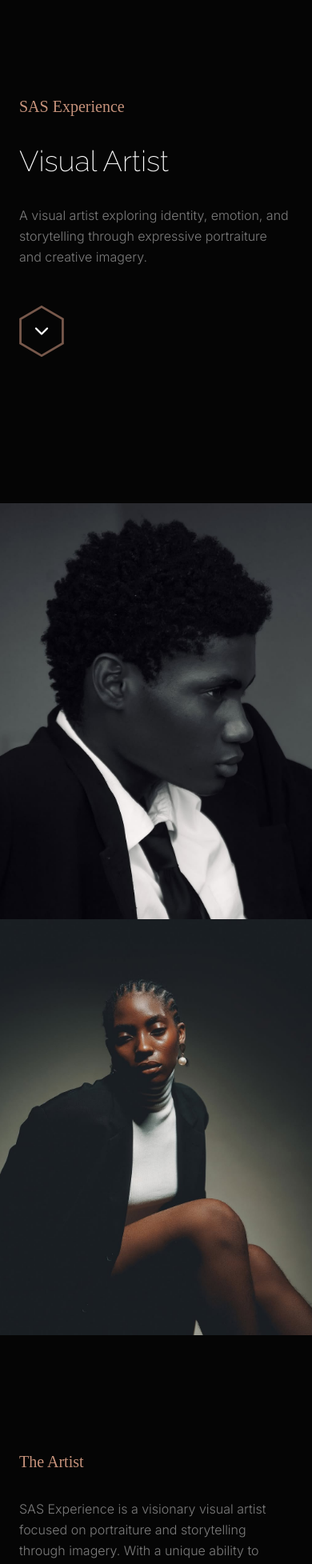
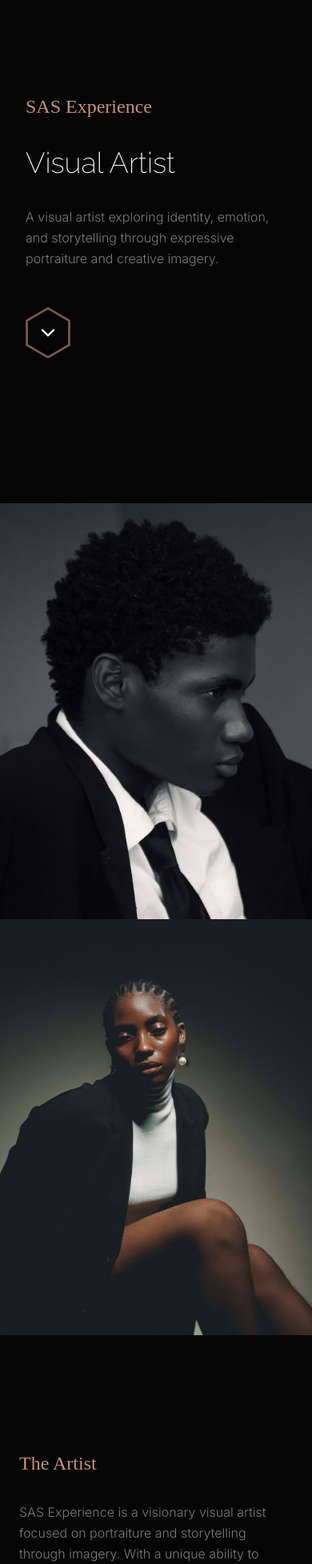
Before and after one commit to dprince001/Sas_experience, a React (Vite) app: page / in a window 390 px wide. Shown: the top 1955 px of the page at 80% size. Built offline with nearby package versions, Linux system fonts and the light colour scheme; a web font is replaced by a local one.

Commit message:
built SAS Experience landing page

```diff
--- a/src/components/About.tsx
+++ b/src/components/About.tsx
@@ -2,7 +2,7 @@ const About = () => {
   return (
     <section className="flex flex-col justify-center px-6 md:px-12 lg:px-24 py-20 sm:items-center">
       <div className="max-w-4xl">
-        <h3 className="font-cursive text-[#C6927B] text-xl md:text-2xl lg:text-[35px] mb-8">
+        <h3 className="font-cursive text-[#C6927B] text-2xl md:text-3xl lg:text-[35px] mb-8">
           The Artist
         </h3>
 
--- a/src/components/Hero.tsx
+++ b/src/components/Hero.tsx
@@ -6,9 +6,9 @@ const Hero = () => {
   };
 
   return (
-    <section className="min-h-[67vh] flex flex-col justify-center px-6 md:px-12 lg:px-24 py-20">
+    <section className="min-h-[67vh] flex flex-col justify-center px-8 md:px-12 lg:px-24 py-20">
       <div className="max-w-4xl">
-        <h3 className="font-cursive text-[#C6927B] text-xl md:text-2xl lg:text-[35px] mb-8">
+        <h3 className="font-cursive text-[#C6927B] text-2xl md:text-3xl lg:text-[35px] mb-8">
           SAS Experience
         </h3>
 
```
